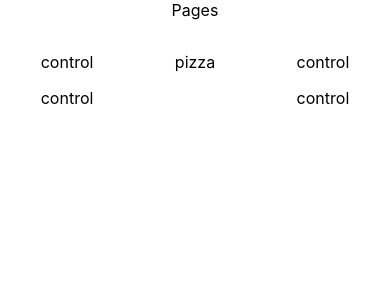
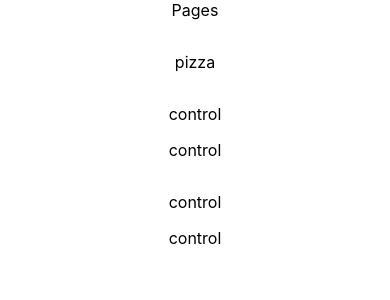
Before and after one commit to mikhomak/Appizza, a React (Create React App) app in the folder appizza/: page / in a window 390 px wide. Shown: the top 300 px of the page. Built offline with nearby package versions, Linux system fonts and the light colour scheme.

Commit message:
Fixed flex

```diff
--- a/appizza/src/components/pizza/PizzaContainer.js
+++ b/appizza/src/components/pizza/PizzaContainer.js
@@ -11,7 +11,7 @@ const pizzaContainer = (props) => {
     return (
         <div className={classes.PizzaContainer}>
             <PizzaControls controls={firstControls}/>
-            <p>pizza</p>
+            <div><p>pizza</p></div>
             <PizzaControls controls={secondControls}/>
         </div>
     );
--- a/appizza/src/components/pizza/PizzaContainer.module.css
+++ b/appizza/src/components/pizza/PizzaContainer.module.css
@@ -1,5 +1,12 @@
-.PizzaContainer{
+.PizzaContainer {
     width: 100%;
     display: flex;
     justify-content: space-around;
 }
+
+@media (max-width: 400px) {
+    .PizzaContainer {
+        flex-direction: column;
+    }
+    .PizzaContainer :nth-child(1) { order: 1;}
+}
--- a/appizza/src/components/pizza/pizzaControls/PizzaControls.js
+++ b/appizza/src/components/pizza/pizzaControls/PizzaControls.js
@@ -2,7 +2,7 @@ import React from 'react';
 import PizzaControl from './pizzaControl/PizzaControl';
 
 const pizzaControls = (props) => {
-    const controls = props.controls.map(control =><PizzaControl/>);
+    const controls = props.controls.map(control =><PizzaControl key={control}/>);
 
     return (
         <div>
```
